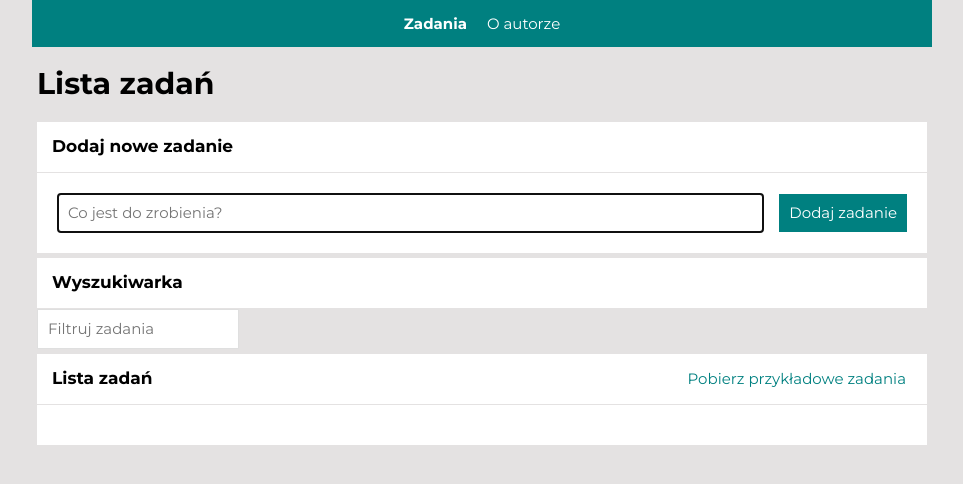
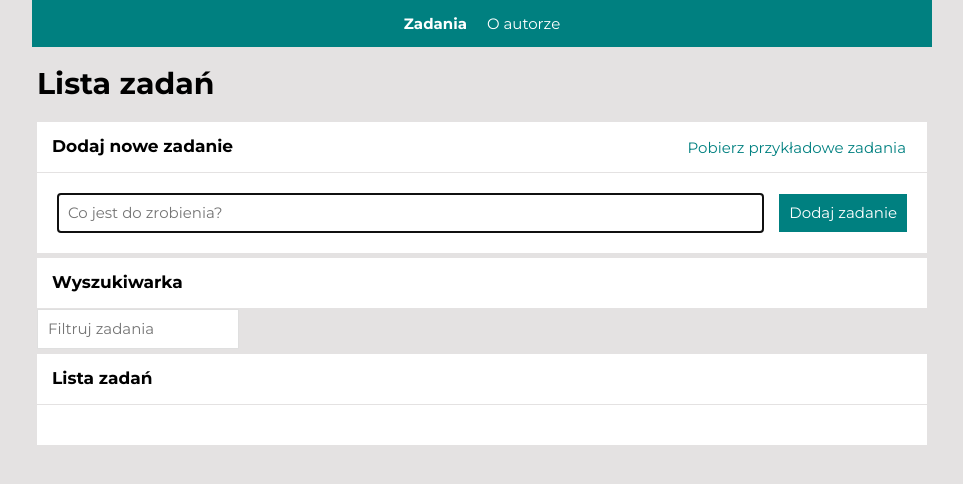
Before and after one commit to WojciechBylica/todo-list-react, a React (Create React App) app: page /#/zadania in a window 1280 px wide. Shown: the top 484 px of the page, without its empty margins (158-1121 px from the left). Built offline with nearby package versions, Linux system fonts and the light colour scheme.

Commit message:
Button moved to another Section

```diff
--- a/src/features/tasks/TasksPage/Buttons/index.js
+++ b/src/features/tasks/TasksPage/Buttons/index.js
@@ -6,21 +6,17 @@ import {
     selectAreTasksEmpty,
     toggleHideDone,
     setAllDone,
-    fetchExampleTasks
 } from "../../tasksSlice";
-import { ButtonsDiv, ButtonAdditional } from "./styled";
+import { ButtonsDiv, ButtonAdditional } from "../styled";
 
 const Buttons = () => {
     const areTasksEmpty = useSelector(selectAreTasksEmpty);
     const isEveryTaskDone = useSelector(selectIsEveryTaskDone);
     const hideDone = useSelector(selectHideDone);
     const isAnyTaskDone = useSelector(selectIsAnyTaskDone);
-    const dispatch = useDispatch()
+    const dispatch = useDispatch();
     return (
         <ButtonsDiv>
-            <ButtonAdditional onClick={() => dispatch(fetchExampleTasks())}>
-                Pobierz przykładowe zadania
-            </ButtonAdditional>
             {areTasksEmpty && (
                 <>
                     <ButtonAdditional onClick={() => dispatch(toggleHideDone())}
--- /dev/null
+++ b/src/features/tasks/TasksPage/SampleTasksButton/index.js
@@ -0,0 +1,18 @@
+import { ButtonAdditional, ButtonsDiv } from "../styled";
+import { useDispatch } from "react-redux";
+import { fetchExampleTasks } from "../../tasksSlice";
+
+const SampleTasksButton = () => {
+    const dispatch = useDispatch();
+
+    return (
+        <ButtonsDiv>
+            <ButtonAdditional onClick={() => dispatch(fetchExampleTasks())}>
+                Pobierz przykładowe zadania
+            </ButtonAdditional>
+        </ButtonsDiv>
+    )
+
+};
+
+export default SampleTasksButton;
--- a/src/features/tasks/TasksPage/index.js
+++ b/src/features/tasks/TasksPage/index.js
@@ -1,6 +1,7 @@
 import Form from "./Form";
 import TaskList from "./TaskList";
-import Buttons from "./Buttons"
+import Buttons from "./Buttons";
+import SampletasksButton from "./SampleTasksButton";
 import Section from "../../../common/Section";
 import Header from "../../../common/Header";
 import Container from "../../../common/Container";
@@ -16,6 +17,7 @@ function TasksPage() {
       <Section
         title="Dodaj nowe zadanie"
         body={<Form />}
+        extraContent={<SampletasksButton />}
       />
 
       <Section
--- /dev/null
+++ b/src/features/tasks/TasksPage/styled.js
@@ -0,0 +1,34 @@
+import styled from "styled-components";
+
+export const ButtonsDiv = styled.div`
+    display: flex;
+    align-items: center;
+
+    @media (max-width: ${({ theme }) => theme.breakpoint.mobileMax}px) {
+        flex-direction: column;
+        flex-basis: 100%;
+    }
+`;
+
+export const ButtonAdditional = styled.button`
+    border: none;
+    background: ${({ theme }) => theme.color.white};
+    color: ${({ theme }) => theme.color.teal};
+    grid-gap: 20px;
+    transition: 1s;
+    margin: 10px 0px;
+    cursor: pointer;
+
+    &:hover {
+    filter: brightness(110%);
+    }
+
+    &:active {
+        filter: brightness(120%);
+    }
+
+    &:disabled {
+        color: ${({ theme }) => theme.color.grey};
+    cursor: unset;
+    }
+`;
```
